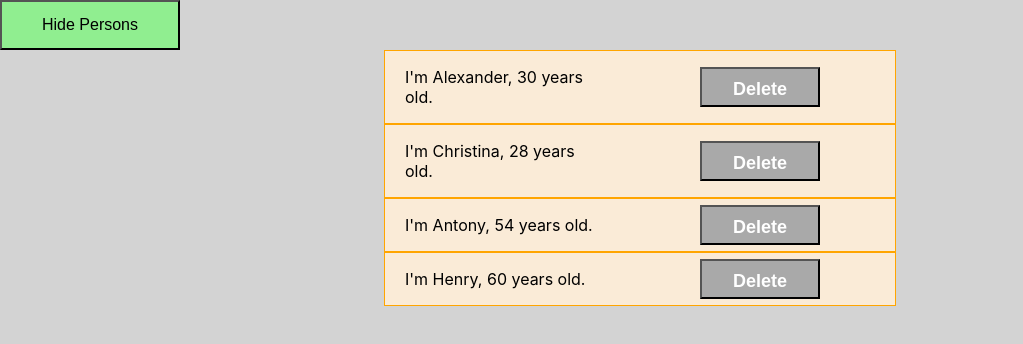
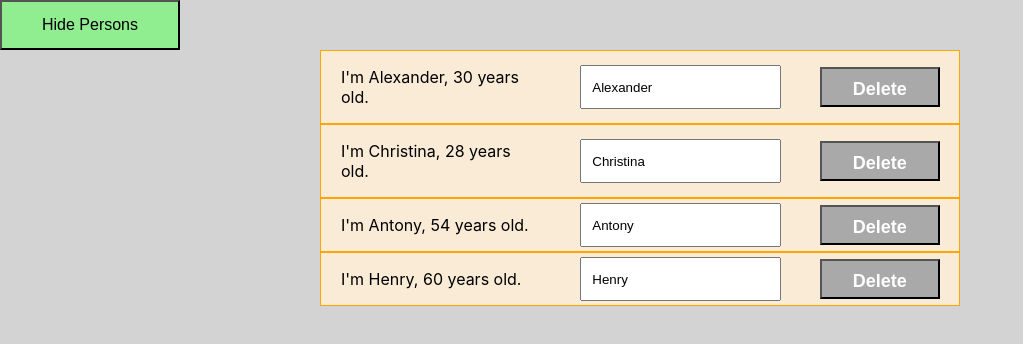
Before and after one commit to alexant055/react, a React app: page / in a window 1280 px wide. Both pictures are taken after a click on the button "Show Persons". Shown: the whole page, without its empty margins (0-1023 px from the left). Built offline with nearby package versions, Linux system fonts and the light colour scheme.

Commit message:
update changes

```diff
--- a/src/components/person/person.js
+++ b/src/components/person/person.js
@@ -7,6 +7,7 @@ const person = (props) => {
     return (
         <div className="person">
             <p>I'm {props.name}, {props.age} years old.</p>
+            <input onChange={props.changed} value={props.name} />
             <button onClick={props.clickedDelete}>Delete</button>
         </div>
     );
--- a/src/components/person/person.scss
+++ b/src/components/person/person.scss
@@ -1,6 +1,12 @@
 .person {
     border: 1px solid orange;
     display: flex;
+
+    input {
+        height: 20px;
+        margin: auto;
+        padding: 10px;
+    }
 
     button {
         padding: 10px;
--- a/src/components/persons/persons.js
+++ b/src/components/persons/persons.js
@@ -15,7 +15,8 @@ const persons = (props) => {
                     key={p.id}
                     name={p.name}
                     age={p.age}
-                    clickedDelete={props.deletePerson(p.id)}
+                    clickedDelete={() => props.deletePerson(p.id)}
+                    changed={(event) => props.updateName(event, p.id)}
                 />
             })}
         </div >
--- a/src/components/persons/persons.scss
+++ b/src/components/persons/persons.scss
@@ -1,6 +1,6 @@
 .persons {
     background-color: antiquewhite;
-    max-width: 40vw;
+    max-width: 50vw;
     max-height: 50vh;
     margin: auto;
 }
--- a/src/container/App.js
+++ b/src/container/App.js
@@ -7,12 +7,6 @@ import Persons from '../components/persons/persons';
 import './App.scss'
 
 class App extends Component {
-
-  constructor(props) {
-    super(props);
-    this.deletePersonHandler = this.deletePersonHandler.bind(this);
-    this.showPersonsHandler = this.showPersonsHandler.bind(this);
-  }
 
   state = {
     showPerson: false,
@@ -29,22 +23,42 @@ class App extends Component {
   }
 
   deletePersonHandler = (personId) => {
-    console.log(personId)
+    const personIndex = this.state.persons.findIndex(p => { return p.id === personId });
+
+    const persons = [...this.state.persons];
+    persons.splice(personIndex, 1);
+
+    this.setState({ persons: persons });
+  }
+
+  changeNameHandler(event, personId) {
+    const personIndex = this.state.persons.findIndex(p => { return p.id === personId });
+
+    const persons = [...this.state.persons];
+    persons[personIndex].name = event.target.value;
+
+    this.setState({ persons: persons });
   }
 
   render() {
 
+    let persons = null;
+
+    if (this.state.showPerson) {
+      persons = (<Persons
+        persons={this.state.persons}
+        deletePerson={this.deletePersonHandler}
+        updateName={this.changeNameHandler.bind(this)}
+      />)
+    }
+
     return (
       <div className="App" >
         <button className="app-btn"
-          onClick={this.showPersonsHandler}>
+          onClick={this.showPersonsHandler.bind(this)}>
           {!this.state.showPerson ? 'Show Persons' : 'Hide Persons'}
         </button>
-        {this.state.showPerson &&
-          <Persons
-            persons={this.state.persons}
-            deletePerson={this.deletePersonHandler}
-          />}
+        {persons}
       </div>
     );
   }
```
